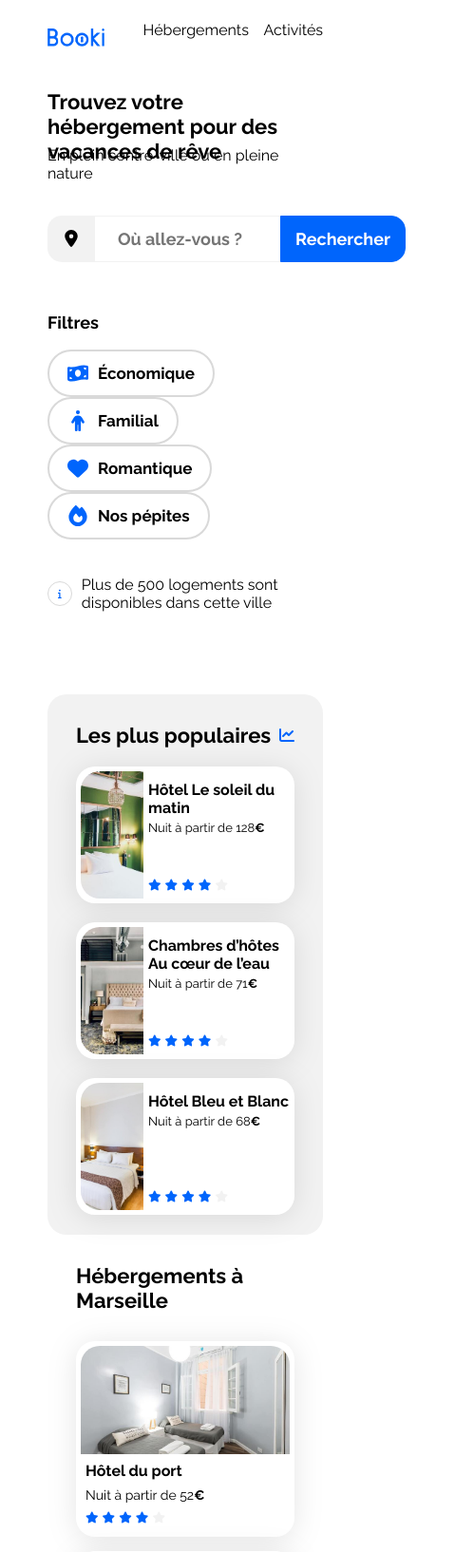
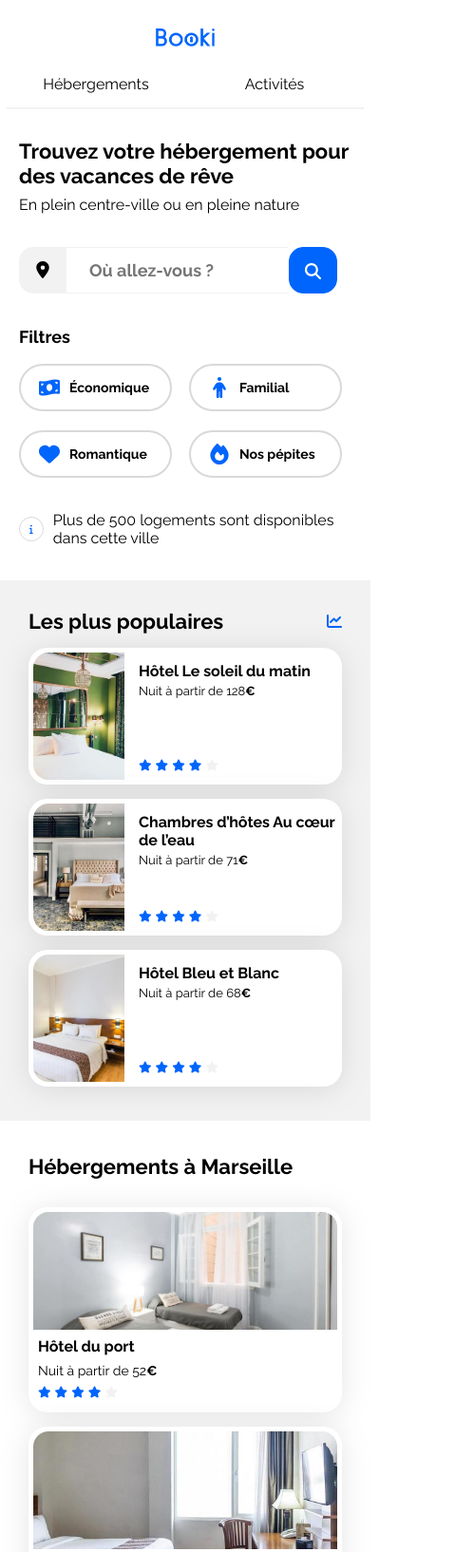
Before and after one commit to Valene-R/Projet-3-Booki, a plain HTML site: page index.html in a window 390 px wide. Shown: the top 1634 px of the page at 95% size, 479 px wide, since content can reach past the window. Drawn offline with Linux system fonts and the light colour scheme.

Commit message:
update responsive

```diff
--- a/css/style.css
+++ b/css/style.css
@@ -1,4 +1,4 @@
-/****** General ***********/
+/** General **/
 * {
     font-family: 'Raleway', sans-serif;
 }
@@ -10,8 +10,8 @@
     --second-color: #000000;
     --border-color: #D9D9D9;
     --third-color: #ffffff;
+}
 
-}
 
 /** Réinitialisation du style **/
 
@@ -22,7 +22,7 @@
     color: var(--main-color);
 }
 
-/* navigation */
+/** navigation **/
 
 .logo-nav {
     width: 62px;
@@ -34,7 +34,7 @@
     align-items: center;
     justify-content: space-between;
     height: 79px;
-    margin: 0px 50px 0px 50px; /** **/
+    margin: 0 50px 0 50px;
  }
 
 .menu-hebergements-activites {
@@ -42,17 +42,17 @@
     display: flex;
     justify-content: space-between;
     width: 244px;
-    margin-top: 0px;
+    margin-top: 0;
  }
 
 
-.menu-item:hover a {
+.menu-item:hover {
     border-top: 2px solid ;
     color: var(--main-color);
     padding-top: 16px;
 }
 
-.menu-item a {
+.menu-item {
     text-decoration: none;
     color: var(--second-color);
 }
@@ -60,23 +60,22 @@
 body {
     display: flex;
     justify-content: center;
-    margin: 0px;
+    margin: 0;
 }
 
 .header {
-    margin: 0px 50px 0px 50px; /** **/
+    margin: 0 50px 0 50px;
 }
 
 .main-container {
     width: 100%;
     max-width: 1440px;
-    padding: 0px;
+    padding: 0;
     box-sizing: border-box;
-
 }
 
 .main-title {
-    margin-bottom: 0px;
+    margin-bottom: 0;
     height: 26px;
     font-weight: 700;
     font-size: 22px;
@@ -96,7 +95,7 @@ body {
 .search-bar-icon {
     width: 50px;
     background-color: var(--main-bg-color);
-    border-top-left-radius: 15px; /** ? border-left-radius: 15px 0px 15px 0px; **/
+    border-top-left-radius: 15px;
     border-bottom-left-radius: 15px;
 }
 
@@ -112,7 +111,8 @@ body {
     border-bottom: 1px solid var(--main-bg-color);
     border-left: none;
     border-right: none;
-    text-align: center;
+    text-align: left;
+    padding:0 5px 0 24px;
     color: var(--second-color);
     font-size: 18px;
     font-weight: 700;
@@ -142,12 +142,12 @@ body {
     margin-top: 35px;
 }
 
-.direction-test {
+.direction {
     display: flex;
     flex-direction: row;
 }
 
-.filter-bar h3 {
+.filters {
     font-size: 18px;
     margin-right: 15px;
 }
@@ -163,6 +163,8 @@ body {
     font-size: 17px;
     display: flex;
     align-items: center;
+    cursor: pointer;
+    transition: ease-out .3s;
 }
 
 .filter-button:hover {
@@ -182,8 +184,8 @@ body {
     margin-top: 38px;
 }
 
-.info-bar p {
-    margin: 0px;
+.info {
+    margin: 0;
 }
 
 .info-icon {
@@ -226,7 +228,7 @@ body {
 }
 
 
-/****** Hebergements And Populaires ***********/
+/** Hebergements And Populaires **/
 
 .full-card {
     background-color: var(--third-color);
@@ -249,7 +251,7 @@ body {
     width: 100%;
     height: 114px;
     object-fit: cover;
-    border-radius: 20px 20px 0px 0px;
+    border-radius: 16px 16px 0 0;
 }
 
 .hebergements-and-populaires {
@@ -258,14 +260,15 @@ body {
     margin: 37.5px 50px 30px 50px;
 }
 
-.hebergements-and-populaires section {
-    background-color: var(--main-bg-color); /** ? **/
+.hebergements-and-populaires .hebergements,
+.hebergements-and-populaires .populaires {
+    background-color: var(--main-bg-color);
     border-radius: 20px;
     padding: 30px;
     box-sizing: border-box;
 }
 
-/****** Hebergements ***********/
+/** Hébergements **/
 
 .hebergements {
     width: 65%;
@@ -280,20 +283,20 @@ body {
 }
 
 .hebergements-cards .card-title {
-    margin: 4px 0px 8px 0px; /** **/
+    margin: 4px 0 8px 0;
 }
 
 .hebergements-cards .card-subtitle {
-    margin: 0px;
+    margin: 0;
     font-size: 14px
 }
 
 .card-content {
-    padding-left: 15px;
+    padding-left: 10px;
 }
 
 .hebergements-cards .card-rating {
-    margin: 6px 0px 6px 0px; /** **/
+    margin: 6px 0 6px 0;
 }
 
 .view-more {
@@ -303,7 +306,11 @@ body {
     font-weight: 700;
 }
 
-/****** Populaires ***********/
+.view-more:hover{
+    text-decoration: underline;
+}
+
+/** Populaires **/
 
 .populaires {
     width: 32%;
@@ -331,8 +338,7 @@ body {
 .populaires-cards img {
     width: 30%;
     height: 134px;
-    border-top-left-radius: 20px;  /** mettre les 4 valeurs? **/
-    border-bottom-left-radius: 20px;
+    border-radius: 16px 0 0 16px;
 }
 
 .populaires-cards .card-content {
@@ -345,7 +351,7 @@ body {
 }
 
 .populaires-cards .card-title {
-    margin: 10px 0px 4px 0px; /** **/
+    margin: 10px 0 4px 0;
 }
 
 .populaires-cards .card-subtitle {
@@ -360,7 +366,7 @@ body {
 /** Activités à Marseille **/
 
 .activites-margin {
-    margin: 0px 50px 0px 50px; /** **/
+    margin: 0 50px 0 50px;
 }
 
 .activites {
@@ -368,12 +374,11 @@ body {
     display: flex;
     flex-direction: column;
     align-items: flex-start;
-    padding: 0px 30px 0px 30px; /** **/
+    padding: 0 30px 0 30px;
 }
 
 .activites-title {
-    padding-bottom: 30px;  /** modif structure si padding: 30px 0px 30px 0px; **/
-    padding-top: 30px;
+    padding: 30px 0 30px 0;
 }
 
 .activites-link {
@@ -390,8 +395,7 @@ body {
 .activites-cards img {
     width: 100%;
     height: 380px;
-    border-radius: 20px 20px 0px 0px; /** border-top-right-radius ?**/
-                /** retire le padding-right **/
+    border-radius: 20px 20px 0 0;
     object-fit: cover;
     display: block;
 }
@@ -412,18 +416,22 @@ body {
 
 .footer-container {
     background-color: var(--main-bg-color);
-    margin: 50px 50px 0px 50px;
+    margin: 50px 50px 0 50px;
 }
 
 .footer-title {
     margin-top: 0;
 }
 
-.footer-items a {
+.footer-item {
     text-decoration: none;
     color: var(--second-color);
-    padding-bottom: 20px;
+    padding-bottom: 15px;
     display: flex;
+}
+
+.footer-item:hover {
+    text-decoration: underline;
 }
 
 .footer-menu {
@@ -431,15 +439,14 @@ body {
    align-items: flex-start;
    justify-content: space-around;
    list-style-type: none;
-   padding-left: 0px;
-   margin: 0px; /** **/
-
+   padding-left: 0;
+   margin: 0;
 }
 
 
-.footer-menu li {
+.footer-menu-items {
     width: 100%;
-    padding: 20px 0px 0px 20px;
+    padding: 20px 0 5px 20px;
 }
 
 
@@ -456,13 +463,6 @@ body {
 /****** Media queries ***********/
 
 /* Desktop responsive */
-@media (max-width: 1036px) {
-    .card-content {
-        padding-left: 0px;
-    }
-}
-
-
 @media (max-width: 1269px) {
     .activites {
         height: 467px;
@@ -484,7 +484,7 @@ body {
 
 /* Medium devices (tablets, less/equal than 1024px) */
 @media (max-width: 1024px) {
-    .direction-test {
+    .direction {
         display: flex;
         flex-direction: row;
     }
@@ -506,7 +506,7 @@ body {
     .populaires {
         width: 100%;
         margin-top: 50px;
-        height: 250px; /** **/
+        height: 250px;
     }
 
     .populaires-cards {
@@ -517,18 +517,18 @@ body {
 
     .populaires-cards .card {
         width: 30%;
-        margin-top: 20px; /** **/
+        margin-top: 20px;
     }
 
     .populaires-cards .card-subtitle {
         font-size: 13px;    /** sur 2 lignes si font-size: 14px gardée **/
     }
 
-    .activites-cards img { /** **/
+    .activites-cards img {
         height: 200px;
     }
 
-    .activites-cards { /** **/
+    .activites-cards {
         height: 270px;
     }
 
@@ -548,7 +548,7 @@ body {
     }
 }
 
-@media (max-width: 817px) {
+@media (max-width: 818px) {
     .populaires-cards .card-content, .card-content {
         padding-left: 5px;
     }
@@ -558,14 +558,58 @@ body {
         margin-top: 12px;
     }
 
+    .filter-button {
+        padding: 4px 19px 4px 6px;
+    }
 }
 
 /* Small devices (phones, less than 768px) */
 @media (max-width: 768px) {
+    .search-bar {
+        width: 100%;
+        justify-content: center;
+        max-width: 335px;
+    }
+    .filter-button {
+        width: 46%;
+        margin-bottom: 20px;
+        padding-left: 19px;
+    }
 
+    .search-bar-button { /** retrait du bouton "Rechercher" **/
+       display: none;
+    }
 
-    .direction-test {
+    .icon-mobile {  /** responsive mobile **/
+        width: 49px;
+        background-color: var(--main-color);
+        border-radius: 15px;
+        border: 1px solid var(--main-color);
+        font-size: 18px;
+        font-weight: 700;
+    }
+
+    .icon-loupe-mobile {  /** responsive mobile **/
+        fill: var(--third-color);
+        width: 17px;
+        height: 17px;
+        padding: 16px;
+    }
+
+    .search-bar-input {
+        width: 100%;
+    }
+
+    .info-bar {
+        margin-top: 15px;
+    }
+
+    .direction {
         flex-wrap: wrap;
+    }
+
+    .populaires {
+        margin-top: 35px;
     }
 
     .hebergements-and-populaires {
@@ -579,22 +623,8 @@ body {
     .main-container {
         margin-left: 20px;
         margin-right: 20px;
-
     }
 
-    .footer-menu {
-        height: 218px;
-    }
-}
-
-@media (max-width: 748px) {
-    .main {
-        height: ;
-    }
-
-   /** .hebergements-cards {
-         flex-direction: column;
-    }**/
     .hebergements {
         height: auto;
     }
@@ -615,11 +645,14 @@ body {
     }
 
     .populaires-cards .card {
-        width: auto;  /** mettre 335px pour phone 375px **/
+        width: auto;
     }
+}
 
+@media (max-width: 748px) {
     .activites {
         height: unset;
+        margin-bottom: 50px;
     }
 
     .activites-cards {
@@ -636,6 +669,45 @@ body {
     }
 }
 
+@media (max-width: 718px) {
+    .main-title {
+        height: 52px;
+    }
+
+    .nav-container {
+        flex-direction: column;
+        height: unset;
+    }
+
+    .logo-nav {
+        margin: 30px 0 30px 0;
+    }
+
+    .menu-item {
+        display: flex;
+        justify-content: center;
+        width: 188px;
+        padding-bottom: 15px;
+        border-bottom: 2px solid var(--main-bg-color);
+    }
+
+    .menu-item:hover {
+        border-top: none;
+        border-bottom: 2px solid;
+        padding-bottom: 15px;
+        padding-top: 0;
+    }
+
+    .search-bar {
+        justify-content: flex-start;
+    }
+
+    .menu-hebergements-activites {
+        padding: 0;
+        justify-content: center;
+    }
+}
+
 @media (max-width: 704px) {
     .footer-menu {
         padding: 20px;
@@ -648,9 +720,62 @@ body {
     }
 }
 
-@media (max-width: 638px) {
+@media (max-width: 600px) {
+    .populaires-cards .card {
+        margin-top: 15px;
+    }
+
+    .populaires-cards .card-content {
+        padding-left: 15px;
+    }
+
+    .hebergements-and-populaires {
+        width: 100%;
+        margin: 0;
+    }
+
+    .hebergements-and-populaires .hebergements,
+    .hebergements-and-populaires .populaires {
+        border-radius: unset;
+        margin-top: 35px;
+    }
+
+    .hebergements-and-populaires .hebergements {
+        margin-top : 5px;
+    }
+
+    .main-container {
+        margin: 0;
+    }
+
+    .activites {
+        padding: 0;
+        width: 100%;
+    }
+
+    .activites-margin {
+        margin: 25px 30px 0 30px;
+    }
+
+    .activites-cards img {
+        height: 141px;
+    }
+
+    .footer-container {
+        margin: 0;
+    }
+
     .footer-menu {
+        padding: 15px 30px 0px 30px;
+        height: 461px;
+    }
 
+    .footer-menu {
+        flex-direction: column;
+    }
+
+    .footer-menu-items {
+        padding: 0;
     }
 }
 
@@ -667,4 +792,63 @@ body {
         width: auto;
     }
 
+    .full-card img {
+        height: 124px;
+    }
 }
+
+@media (max-width: 474px) {
+    .filter-button {
+        font-size: 14px;
+        margin-right: 10px;
+    }
+}
+
+@media (max-width: 474px) {
+    .nav-container {
+        margin: 0;
+    }
+
+    .header {
+        margin: 0 20px 0 20px;
+    }
+
+    .filters {
+        margin-top: 0;
+    }
+
+    .direction {
+        flex-wrap: wrap;
+        justify-content: space-between;
+    }
+ }
+
+@media (max-width: 375px) {
+    .list-menu {
+        width: 100%;
+    }
+
+    .menu-item {
+        width: unset;
+    }
+
+    .filter-button {
+        padding: 4px 9px 4px 13px;
+    }
+
+    .menu-hebergements-activites {
+        width: 100%;
+    }
+}
+
+@media (max-width: 339px) {
+    .filter-button {
+        font-size: 12px;
+    }
+}
+
+@media (max-width: 332px) {
+    .main-title {
+        font-size: 21px;
+    }
+}
--- a/index.html
+++ b/index.html
@@ -15,7 +15,6 @@
         crossorigin="anonymous" referrerpolicy="no-referrer">
 
     <link rel="stylesheet" href="./css/style.css">
-
 </head>
 
 <body>
@@ -26,11 +25,11 @@
                 <div class="nav-container">
                     <img class="logo-nav" src="images/logo/Booki.png" alt="logo du site">
                     <ul class="menu-hebergements-activites">
-                        <li class="menu-item">
-                            <a href="#hebergements">Hébergements</a>
+                        <li class="list-menu">
+                            <a class="menu-item" href="#hebergements">Hébergements</a>
                         </li>
-                        <li class="menu-item">
-                            <a href="#activites">Activités</a>
+                        <li class="list-menu">
+                            <a class="menu-item" href="#activites">Activités</a>
                         </li>
                     </ul>
                 </div>
@@ -48,31 +47,39 @@
                     </div>
                     <input class="search-bar-input" type="search" placeholder="Où allez-vous ?">
                     <button class="search-bar-button">Rechercher</button>
+                    <!--mobile-->
+                    <div class="icon-mobile">
+                        <svg class="icon-loupe-mobile" xmlns="http://www.w3.org/2000/svg" viewBox="0 0 512 512">
+                            <path
+                                d="M416 208c0 45.9-14.9 88.3-40 122.7L502.6 457.4c12.5 12.5 12.5 32.8 0 45.3s-32.8 12.5-45.3 0L330.7 376c-34.4 25.2-76.8 40-122.7 40C93.1 416 0 322.9 0 208S93.1 0 208 0S416 93.1 416 208zM208 352a144 144 0 1 0 0-288 144 144 0 1 0 0 288z" />
+                        </svg>
+                    </div>
+                    <!-- fin mobile -->
                 </form>
 
                 <!-- Filtres -->
                 <div class="filter-bar">
-                    <h3>Filtres</h3>
-                    <div class="direction-test">
-                    <button class="filter-button" type="button"> <!-- retirer type="" ?-->
+                    <h3 class="filters">Filtres</h3>
+                    <div class="direction">
+                        <button class="filter-button">
                             <svg class="filter-icon" xmlns="http://www.w3.org/2000/svg" viewBox="0 0 576 512">
                                 <path
                                     d="M0 112.5V422.3c0 18 10.1 35 27 41.3c87 32.5 174 10.3 261-11.9c79.8-20.3 159.6-40.7 239.3-18.9c23 6.3 48.7-9.5 48.7-33.4V89.7c0-18-10.1-35-27-41.3C462 15.9 375 38.1 288 60.3C208.2 80.6 128.4 100.9 48.7 79.1C25.6 72.8 0 88.6 0 112.5zM288 352c-44.2 0-80-43-80-96s35.8-96 80-96s80 43 80 96s-35.8 96-80 96zM64 352c35.3 0 64 28.7 64 64H64V352zm64-208c0 35.3-28.7 64-64 64V144h64zM512 304v64H448c0-35.3 28.7-64 64-64zM448 96h64v64c-35.3 0-64-28.7-64-64z" />
                             </svg>
                             Économique</button>
-                    <button class="filter-button" type="button">
+                        <button class="filter-button">
                             <svg class="filter-icon" xmlns="http://www.w3.org/2000/svg" viewBox="0 0 320 512">
                                 <path
                                     d="M112 48a48 48 0 1 1 96 0 48 48 0 1 1 -96 0zm40 304V480c0 17.7-14.3 32-32 32s-32-14.3-32-32V256.9L59.4 304.5c-9.1 15.1-28.8 20-43.9 10.9s-20-28.8-10.9-43.9l58.3-97c17.4-28.9 48.6-46.6 82.3-46.6h29.7c33.7 0 64.9 17.7 82.3 46.6l58.3 97c9.1 15.1 4.2 34.8-10.9 43.9s-34.8 4.2-43.9-10.9L232 256.9V480c0 17.7-14.3 32-32 32s-32-14.3-32-32V352H152z" />
                             </svg>
                             Familial</button>
-                    <button class="filter-button" type="button">
+                        <button class="filter-button">
                             <svg class="filter-icon" xmlns="http://www.w3.org/2000/svg" viewBox="0 0 512 512">
                                 <path
                                     d="M47.6 300.4L228.3 469.1c7.5 7 17.4 10.9 27.7 10.9s20.2-3.9 27.7-10.9L464.4 300.4c30.4-28.3 47.6-68 47.6-109.5v-5.8c0-69.9-50.5-129.5-119.4-141C347 36.5 300.6 51.4 268 84L256 96 244 84c-32.6-32.6-79-47.5-124.6-39.9C50.5 55.6 0 115.2 0 185.1v5.8c0 41.5 17.2 81.2 47.6 109.5z" />
                             </svg>
                             Romantique</button>
-                    <button class="filter-button" type="button">
+                        <button class="filter-button">
                             <svg class="filter-icon" xmlns="http://www.w3.org/2000/svg" viewBox="0 0 448 512">
                                 <path
                                     d="M159.3 5.4c7.8-7.3 19.9-7.2 27.7 .1c27.6 25.9 53.5 53.8 77.7 84c11-14.4 23.5-30.1 37-42.9c7.9-7.4 20.1-7.4 28 .1c34.6 33 63.9 76.6 84.5 118c20.3 40.8 33.8 82.5 33.8 111.9C448 404.2 348.2 512 224 512C98.4 512 0 404.1 0 276.5c0-38.4 17.8-85.3 45.4-131.7C73.3 97.7 112.7 48.6 159.3 5.4zM225.7 416c25.3 0 47.7-7 68.8-21c42.1-29.4 53.4-88.2 28.1-134.4c-4.5-9-16-9.6-22.5-2l-25.2 29.3c-6.6 7.6-18.5 7.4-24.7-.5c-16.5-21-46-58.5-62.8-79.8c-6.3-8-18.3-8.1-24.7-.1c-33.8 42.5-50.8 69.3-50.8 99.4C112 375.4 162.6 416 225.7 416z" />
@@ -87,7 +94,7 @@
                                 d="M48 80a48 48 0 1 1 96 0A48 48 0 1 1 48 80zM0 224c0-17.7 14.3-32 32-32H96c17.7 0 32 14.3 32 32V448h32c17.7 0 32 14.3 32 32s-14.3 32-32 32H32c-17.7 0-32-14.3-32-32s14.3-32 32-32H64V256H32c-17.7 0-32-14.3-32-32z" />
                         </svg>
                     </div>
-                    <p>Plus de 500 logements sont disponibles dans cette ville</p>
+                    <p class="info">Plus de 500 logements sont disponibles dans cette ville</p>
                 </div>
             </div>
         </header>
@@ -96,7 +103,6 @@
 
                 <!-- Hébergements à Marseille -->
                 <section class="hebergements">
-                    <!-- modif -->
                     <div id="hebergements">
                         <h2 class="section-title">Hébergements à Marseille</h2>
                     </div>
@@ -143,8 +149,7 @@
                         </article>
                         <article class="full-card zoom-card">
                             <a class="hebergements-link" href="#">
-                                <img src="./images/hebergements/reisetopia.jpg"
-                                    alt="Chambre d'hôtel montrant un lit">
+                                <img src="./images/hebergements/reisetopia.jpg" alt="Chambre d'hôtel montrant un lit">
                                 <div class="card-content">
                                     <div>
                                         <h3 class="card-title">Hôtel Les mouettes</h3>
@@ -162,7 +167,6 @@
                                 </div>
                             </a>
                         </article>
-
                         <article class="full-card zoom-card">
                             <a class="hebergements-link" href="#">
                                 <img src="./images/hebergements/annie-spratt.jpg"
@@ -257,8 +261,7 @@
                         </article>
                         <article class="card zoom-card">
                             <a class="populaires-link" href="#">
-                                <img src="./images/hebergements/aw-creative.jpg"
-                                    alt="Chambre d'hôtel montrant un lit">
+                                <img src="./images/hebergements/aw-creative.jpg" alt="Chambre d'hôtel montrant un lit">
                                 <div class="card-content">
                                     <div>
                                         <h3 class="card-title">Chambres d’hôtes Au cœur de l’eau</h3>
@@ -309,7 +312,7 @@
                         <article class="activites-card zoom-card">
                             <a class="activites-link" href="#">
                                 <img src="./images/activites/reno-laithienne.jpg" alt="Bateaux amarrés au Vieux-Port">
-<!-- <div> pour responsive -->  <div class="align-title">
+                                <div class="align-title"> <!-- <div> pour responsive -->
                                     <h3 class="card-title">Vieux-Port</h3>
                                 </div>
                             </a>
@@ -317,7 +320,7 @@
                         <article class="activites-card zoom-card">
                             <a class="activites-link" href="#">
                                 <img src="./images/activites/paul-hermann.jpg" alt="Fort de Pomègues">
-<!-- <div> pour responsive -->  <div class="align-title">
+                                <div class="align-title"> <!-- <div> pour responsive -->
                                     <h3 class="card-title">Fort de Pomègues</h3>
                                 </div>
                             </a>
@@ -344,26 +347,26 @@
         <footer>
             <div class="footer-container">
                 <ul class="footer-menu">
-                    <li>
+                    <li class="footer-menu-items">
                         <h3 class="footer-title">À propos</h3>
-                        <div class="footer-items">
-                            <a href="#">Fonctionnement du site</a>
-                            <a href="#">Conditions générales</a>
-                            <a href="#">Données et confidentialité</a>
+                        <div>
+                            <a class="footer-item" href="#">Fonctionnement du site</a>
+                            <a class="footer-item" href="#">Conditions générales</a>
+                            <a class="footer-item" href="#">Données et confidentialité</a>
                         </div>
                     </li>
-                    <li>
+                    <li class="footer-menu-items">
                         <h3 class="footer-title">Nos hébergements</h3>
-                        <div class="footer-items">
-                            <a href="#">Charte qualité</a>
-                            <a href="#">Proposer votre hôtel</a>
+                        <div>
+                            <a class="footer-item" href="#">Charte qualité</a>
+                            <a class="footer-item" href="#">Proposer votre hôtel</a>
                         </div>
                     </li>
-                    <li>
+                    <li class="footer-menu-items">
                         <h3 class="footer-title">Assistance</h3>
-                        <div class="footer-items">
-                            <a href="#">Centre d'aide</a>
-                            <a href="#">Nous contacter</a>
+                        <div>
+                            <a class="footer-item" href="#">Centre d'aide</a>
+                            <a class="footer-item" href="#">Nous contacter</a>
                         </div>
                     </li>
                 </ul>
@@ -371,5 +374,4 @@
         </footer>
     </div>
 </body>
-
 </html>
```
Lines whose indentation alone changed are shown as unchanged.
